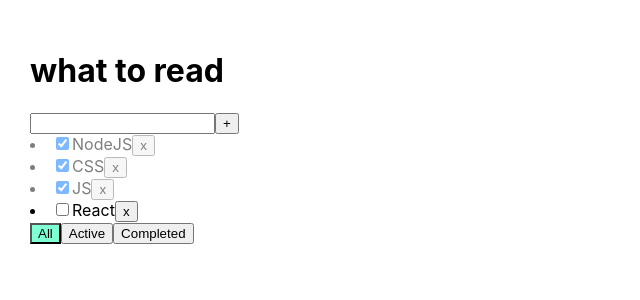
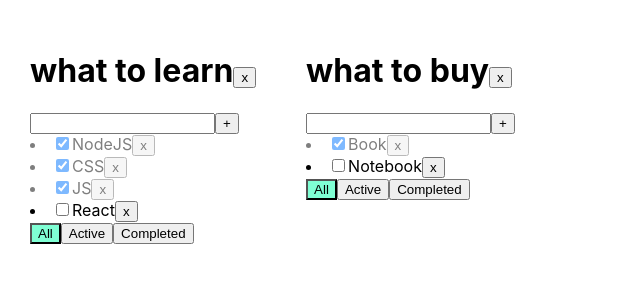
Before and after one commit to Yura574/todolist1, a React (Create React App) app: page / in a window 1280 px wide. Shown: the top 300 px of the page, without its empty margins (0-640 px from the left). Built offline with nearby package versions, Linux system fonts and the light colour scheme.

Commit message:
lesson 5

```diff
--- a/src/App.tsx
+++ b/src/App.tsx
@@ -1,61 +1,104 @@
 import React, {useState} from 'react';
 import './App.css';
-import {TaskType, TodoList} from "./TodoListType";
+import {TodoList} from "./TodoListType";
 import {v1} from "uuid";
 
-export type FilterValueType =  'all' | 'completed' | 'active'
+export type FilterValueType = 'all' | 'completed' | 'active'
+type TodolistType = {
+    id: string
+    title: string
+    filter: FilterValueType
+}
 
 function App() {
-    debugger
-    let [tasks, setTasks] = useState<Array<TaskType>>([
+
+    let todolistId1 = v1()
+    let todolistId2 = v1()
+
+    let [todolist, setTodolist] = useState<Array<TodolistType>>([
+        {id: todolistId1, title: 'what to learn', filter: 'all'},
+        {id: todolistId2, title: 'what to buy', filter: 'all'}
+    ])
+
+    let [tasks, setTasks] = useState({
+            [todolistId1]: [
                 {id: v1(), title: 'NodeJS', isDone: true},
                 {id: v1(), title: 'CSS', isDone: true},
                 {id: v1(), title: 'JS', isDone: true},
                 {id: v1(), title: 'React', isDone: false},
-    ])
+            ],
+            [todolistId2]: [
+                {id: v1(), title: 'Book', isDone: true},
+                {id: v1(), title: 'Notebook', isDone: false}
+            ],
+        }
+    )
 
-    let [filter, setFilter] = useState<FilterValueType>('all')
-
-    function removeTask(id: string) {
-        const task2 = tasks.filter(t => t.id !== id)
-        setTasks(task2)
-    }
-    function addNewTask (title: string) {
-        const newTask= {id: v1(), title: title, isDone: false}
-        setTasks([newTask, ...tasks])
+    function removeTodolist(todolistId: string) {
+        let todo = todolist.filter(tl => tl.id !== todolistId)
+        setTodolist(todo)
     }
 
-    function changeFilter(value: 'all' | 'active' | 'completed') {
-        setFilter(value)
-    }
-        function changeTaskStatus (taskId: string, isDone: boolean) {
-        const task = tasks.find(t => t.id === taskId)
-            if(task){
-                task.isDone = isDone
-            }
-            setTasks([...tasks])
+    function removeTask(id: string, todolistId: string) {
+        let todo = tasks[todolistId]
+        tasks[todolistId] = todo.filter(t => t.id !== id)
+        setTasks({...tasks})
     }
 
-    let taskForTodoList = tasks;
+    function addNewTask(title: string, todolistId: string) {
 
-    if (filter === 'completed') {
-        taskForTodoList = tasks.filter(t => t.isDone)
+        const newTask = {id: v1(), title: title, isDone: false}
+        tasks[todolistId] = [newTask, ...tasks[todolistId]]
+        setTasks({...tasks})
     }
-    if (filter === 'active') {
-        taskForTodoList = tasks.filter(t => !t.isDone)
+
+    function changeFilter(value: FilterValueType, todolistId: string) {
+        let todo = todolist.find(tl => tl.id === todolistId)
+        if (todo) {
+            todo.filter = value
+            setTodolist([...todolist])
+        }
+
+    }
+
+    function changeTaskStatus(taskId: string, isDone: boolean, todolistId: string) {
+        const tasksTodo = tasks[todolistId]
+        const task = tasksTodo.find(t => t.id === taskId)
+        if (task) {
+            task.isDone = isDone
+            setTasks({...tasks})
+        }
+
     }
 
 
     return (
         <div className="App">
-            <TodoList title='what to read'
+            {
+                todolist.map((tl) => {
+                    let taskForTodoList = tasks[tl.id];
+
+                    if (tl.filter === 'completed') {
+                        taskForTodoList = tasks[tl.id].filter(t => t.isDone)
+                    }
+                    if (tl.filter === 'active') {
+                        taskForTodoList = taskForTodoList.filter(t => !t.isDone)
+                    }
+                    return <TodoList
+                        id={tl.id}
+                        key={tl.id}
+                        title={tl.title}
                         tasks={taskForTodoList}
                         removeTask={removeTask}
                         changeFilter={changeFilter}
-                      addNewTask ={addNewTask}
+                        addNewTask={addNewTask}
                         changeTaskStatus={changeTaskStatus}
-                      filter={filter}
+                        filter={tl.filter}
+                        removeTodolist={removeTodolist}
                     />
+                })
+            }
+
         </div>
     );
 }
--- a/src/TodoListType.tsx
+++ b/src/TodoListType.tsx
@@ -1,7 +1,7 @@
 import React, {ChangeEvent, KeyboardEvent, useState} from "react";
 import {FilterValueType} from "./App";
 
-export type  TaskType = {
+export type  PropsType = {
     id: string,
     title: string,
     isDone: boolean
@@ -9,12 +9,14 @@ export type  TaskType = {
 
 type TodoListType = {
     title: string,
-    tasks: Array<TaskType>
-    removeTask: (id: string) => void
-    changeFilter: (value: FilterValueType) => void
-    addNewTask: (title: string) => void
-    changeTaskStatus: (taskId: string, isDone: boolean) => void
+    tasks: Array<PropsType>
+    removeTask: (id: string, todolistId: string) => void
+    changeFilter: (value: FilterValueType, todolistId:string) => void
+    addNewTask: (title: string, todolistId:string) => void
+    changeTaskStatus: (taskId: string, isDone: boolean, todolistId: string) => void
     filter: FilterValueType
+    id: string
+    removeTodolist: (todolistId: string) => void
 }
 
 
@@ -24,7 +26,7 @@ export function TodoList(props: TodoListType) {
     const [error, setError] = useState<string | null>(null)
     const addTask = () => {
         if (title.trim() !== '') {
-            props.addNewTask(title.trim())
+            props.addNewTask(title.trim(), props.id)
             setTitle('')
         } else {
             setError('Title is required')
@@ -37,15 +39,15 @@ export function TodoList(props: TodoListType) {
         }
     }
     const onChangeHandler = (e: ChangeEvent<HTMLInputElement>) => setTitle(e.currentTarget.value)
-    const setFilterAll = () => props.changeFilter('all')
-    const setFilterActive = () => props.changeFilter('active')
-    const setFilterCompleted = () => props.changeFilter('completed')
+    const setFilterAll = () => props.changeFilter('all', props.id)
+    const setFilterActive = () => props.changeFilter('active', props.id)
+    const setFilterCompleted = () => props.changeFilter('completed', props.id)
     const task = props.tasks.map(t => {
         const deleteTask = () => {
-            props.removeTask(t.id)
+            props.removeTask(t.id, props.id)
         }
         const changeStatus = (e: ChangeEvent<HTMLInputElement>) => {
-            props.changeTaskStatus(t.id, e.currentTarget.checked)
+            props.changeTaskStatus(t.id, e.currentTarget.checked, props.id)
         }
         return (
             <li key={t.id} className={t.isDone ? 'opacity' : ''}>
@@ -65,7 +67,7 @@ export function TodoList(props: TodoListType) {
     return (
 
         <div>
-            <h1>{props.title}</h1>
+            <h1>{props.title}<button onClick={() => props.removeTodolist(props.id)}>x</button></h1>
             <div>
                 <input type="text" value={title} onChange={onChangeHandler}
                        onKeyPress={onKeyPressHandler}
```
Lines whose indentation alone changed are shown as unchanged.
